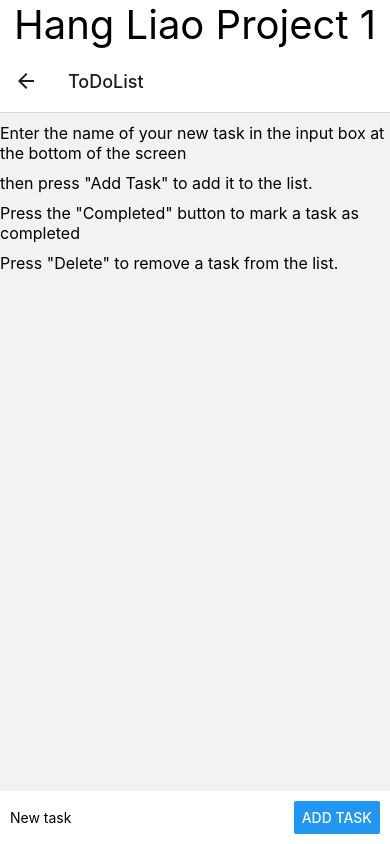
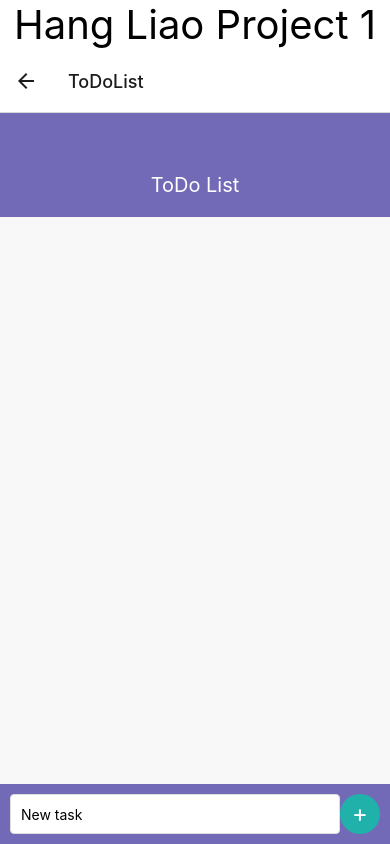
Before and after one commit to heathlh/Transaction_Tracker, a React Native app in the folder AwesomeProject/: screen /ToDoList in a window 390 px wide. Built offline with nearby package versions, Linux system fonts and the light colour scheme.

Commit message:
final version

```diff
--- a/AwesomeProject/components/ToDoItem.js
+++ b/AwesomeProject/components/ToDoItem.js
@@ -16,7 +16,7 @@ function ToDoItem({ task, handleDelete }) {
             quality: 1,
         });
 
-        if (!result.canceled) {
+        if (!result.cancelled) {
             setSelectedImage(result.assets[0].uri);
         } else {
             alert('You did not select any image.');
@@ -30,7 +30,7 @@ function ToDoItem({ task, handleDelete }) {
     return (
         <SafeAreaView style={styles.itemContainer}>
             <View style={styles.textImageRow}>
-                <Text style={completed ? styles.completedTask : null}>{task}</Text>
+                <Text style={[styles.task, completed ? styles.completedTask : null]}>{task}</Text>
                 {selectedImage && (
                     <Image
                         source={{ uri: selectedImage }}
@@ -62,6 +62,9 @@ const styles = StyleSheet.create({
         justifyContent: 'space-between',
         alignItems: 'center',
     },
+    task: {
+        marginRight: 20, // This is new. Adjust this value as needed.
+    },
     buttonsContainer: {
         flexDirection: 'row',
         justifyContent: 'space-between',
--- a/AwesomeProject/components/ToDoList.js
+++ b/AwesomeProject/components/ToDoList.js
@@ -1,5 +1,5 @@
 import React, { useEffect, useState } from 'react';
-import { View, TextInput, Button, StyleSheet, ScrollView, Text, SafeAreaView} from 'react-native';
+import { View, TextInput, TouchableOpacity, StyleSheet, ScrollView, Text, SafeAreaView, FlatList } from 'react-native';
 import AsyncStorage from '@react-native-async-storage/async-storage';
 import ToDoItem from './ToDoItem';
 
@@ -47,26 +47,14 @@ function ToDoList() {
 
     return (
         <SafeAreaView style={styles.container}>
-            <Text style={styles.instructions}>
-                Enter the name of your new task in the input box at the bottom of the screen
-            </Text>
-
-            <Text style={styles.instructions}>
-                then press "Add Task" to add it to the list.
-            </Text>
-
-            <Text style={styles.instructions}>
-                Press the "Completed" button to mark a task as completed
-            </Text>
-
-            <Text style={styles.instructions}>
-                Press "Delete" to remove a task from the list.
-            </Text>
-            <ScrollView>
-                {tasks.map((task, index) =>
-                    <ToDoItem key={index} task={task} handleDelete={() => handleDelete(index)} />
-                )}
-            </ScrollView>
+            <View style={styles.header}>
+                <Text style={styles.headerTitle}>ToDo List</Text>
+            </View>
+            <FlatList
+                data={tasks}
+                renderItem={({item, index}) => <ToDoItem key={index} task={item} handleDelete={() => handleDelete(index)} />}
+                keyExtractor={(item, index) => index.toString()}
+            />
             <View style={styles.inputContainer}>
                 <TextInput
                     style={styles.input}
@@ -74,7 +62,9 @@ function ToDoList() {
                     onChangeText={setNewTask}
                     placeholder="New task"
                 />
-                <Button title="Add Task" onPress={handleAdd} />
+                <TouchableOpacity style={styles.addButton} onPress={handleAdd}>
+                    <Text style={styles.addButtonText}>+</Text>
+                </TouchableOpacity>
             </View>
         </SafeAreaView>
     );
@@ -83,12 +73,17 @@ function ToDoList() {
 const styles = StyleSheet.create({
     container: {
         flex: 1,
-        paddingTop: 10,
-        paddingHorizontal: 10,
+        backgroundColor: '#f8f8f8',
     },
-    instructions: {
-        fontSize: 16,
-        marginBottom: 10,
+    header: {
+        paddingTop: 60,
+        paddingBottom: 20,
+        backgroundColor: '#736AB7',
+    },
+    headerTitle: {
+        fontSize: 20,
+        color: '#FFFFFF',
+        textAlign: 'center',
     },
     inputContainer: {
         flexDirection: 'row',
@@ -98,11 +93,33 @@ const styles = StyleSheet.create({
         bottom: 0,
         width: '100%',
         padding: 10,
-        backgroundColor: 'white',
+        backgroundColor: '#736AB7',
     },
     input: {
-        width: '80%',
+        flex: 1,
+        height: 40,
+        backgroundColor: '#fff',
+        borderColor: '#ddd',
+        borderWidth: 1,
+        borderRadius: 4,
+        paddingHorizontal: 10,
+    },
+    addButton: {
+        width: 40,
+        height: 40,
+        borderRadius: 20,
+        backgroundColor: '#20B2AA',
+        justifyContent: 'center',
+        alignItems: 'center',
+    },
+    addButtonText: {
+        color: '#fff',
+        fontSize: 24,
+        textAlign: 'center',
+        // Added marginTop to shift down the text
+        marginTop: -2
     },
 });
 
+
 export default ToDoList;
```
